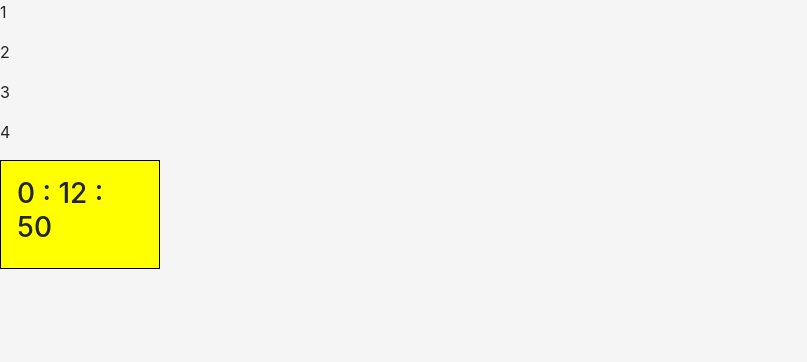
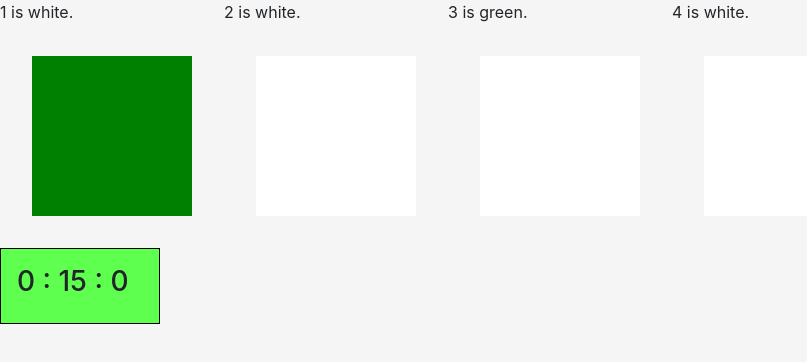
Before and after one commit to Sohamsahare/fcf_angular6, an Angular app: page /play in a window 1280 px wide. Shown: the top 362 px of the page, without its empty margins (0-807 px from the left). Built offline with nearby package versions, Linux system fonts and the light colour scheme.

Commit message:
initial colour change using aferviewinit

```diff
--- a/src/app/play/card/card.component.css
+++ b/src/app/play/card/card.component.css
@@ -0,0 +1,6 @@
+div{
+    width : 10rem;
+    height: 10rem;
+    background-color: white;
+    margin : 2rem;
+}
--- a/src/app/play/card/card.component.html
+++ b/src/app/play/card/card.component.html
@@ -1,3 +1,6 @@
 <p>
-  {{card.id}}
+  {{card.id}} is {{(card.isGreen)?"green":"white"}}.
 </p>
+<div id = "card_{{card.id}}" >
+
+</div>
--- a/src/app/play/card/card.component.ts
+++ b/src/app/play/card/card.component.ts
@@ -1,4 +1,4 @@
-import { Component, OnInit, Input } from '@angular/core';
+import { Component, OnInit, Input, OnChanges, DoCheck, AfterContentChecked } from '@angular/core';
 import { Card } from './card.model';
 
 @Component({
@@ -6,13 +6,29 @@ import { Card } from './card.model';
   templateUrl: './card.component.html',
   styleUrls: ['./card.component.css']
 })
-export class CardComponent implements OnInit {
+export class CardComponent implements OnInit, AfterContentChecked {
   @Input() card : Card;
 
   constructor() { }
 
   ngOnInit() {
+    // this.toChangeColor();
     // console.log(this.card.id);
   }
 
+  // ngAfterContentChecked(){
+  //   this.toChangeColor();
+  // }
+
+  ngAfterViewInit() {
+    let elem = document.getElementById("card_" + this.card.id);
+    elem.style.backgroundColor = (this.card.isGreen)?'green':'white';
+    // console.log("elem", elem);
+  }
+
+  toChangeColor(){
+    let elem = document.getElementById("card_"+ this.card.id);
+    console.log("elem", elem);
+  }
+
 }
--- a/src/app/play/play.component.html
+++ b/src/app/play/play.component.html
@@ -1,2 +1,4 @@
-<app-card *ngFor = "let card of cards" [card]="card" ></app-card>
+<div class = "d-flex flex-row">
+    <app-card *ngFor = "let card of cards" [card]="card" ></app-card>
+</div>
 <app-timer></app-timer>
--- a/src/app/play/play.component.ts
+++ b/src/app/play/play.component.ts
@@ -9,22 +9,42 @@ import { Card } from './card/card.model';
 
 export class PlayComponent implements OnInit {
 
-  cardcount : number = 4;
-  cards: Card[] = new Array(this.cardcount).fill({id:0 ,isGreen:false});
+  cardcount: number = 4;
+  cards: Card[] = new Array(this.cardcount).fill({ id: 0, isGreen: false });
+  randomCardIntervalId: any;
+  private initialRandomTimeInMs = 2000;
+  randomTimeInMs: number = this.initialRandomTimeInMs;
+
+  private lastRandomNumber: number = 1;
 
   constructor() {
     this.initialiseCards();
-    console.log(this.cards[1].id);
   }
 
   ngOnInit() {
-
+    this.randomCardIntervalId = setInterval(
+      () => {
+        this.cards[this.lastRandomNumber - 1].isGreen = false;
+        let randomId: number = this.randomCard();
+        this.cards[randomId - 1].isGreen = true;
+      },
+      this.randomTimeInMs);
   }
 
-  initialiseCards(){
+  initialiseCards() {
     for (let card = 0; card < this.cards.length; card++) {
-      this.cards[card] = { id: card+1, isGreen:false};
+      this.cards[card] = { id: card + 1, isGreen: (card == 0) ? true : false};
+      // console.log(this.randomCard(1,this.cardcount,this.lastRandomNumber));
     }
   }
 
+  randomCard() {
+    let randomNumber: number = Math.floor(Math.random() * (this.cardcount) + 1);
+    while (randomNumber == this.lastRandomNumber) {
+      randomNumber = Math.floor(Math.random() * (this.cardcount) + 1);
+    }
+    this.lastRandomNumber = randomNumber;
+    return randomNumber;
+  }
+
 }
```
